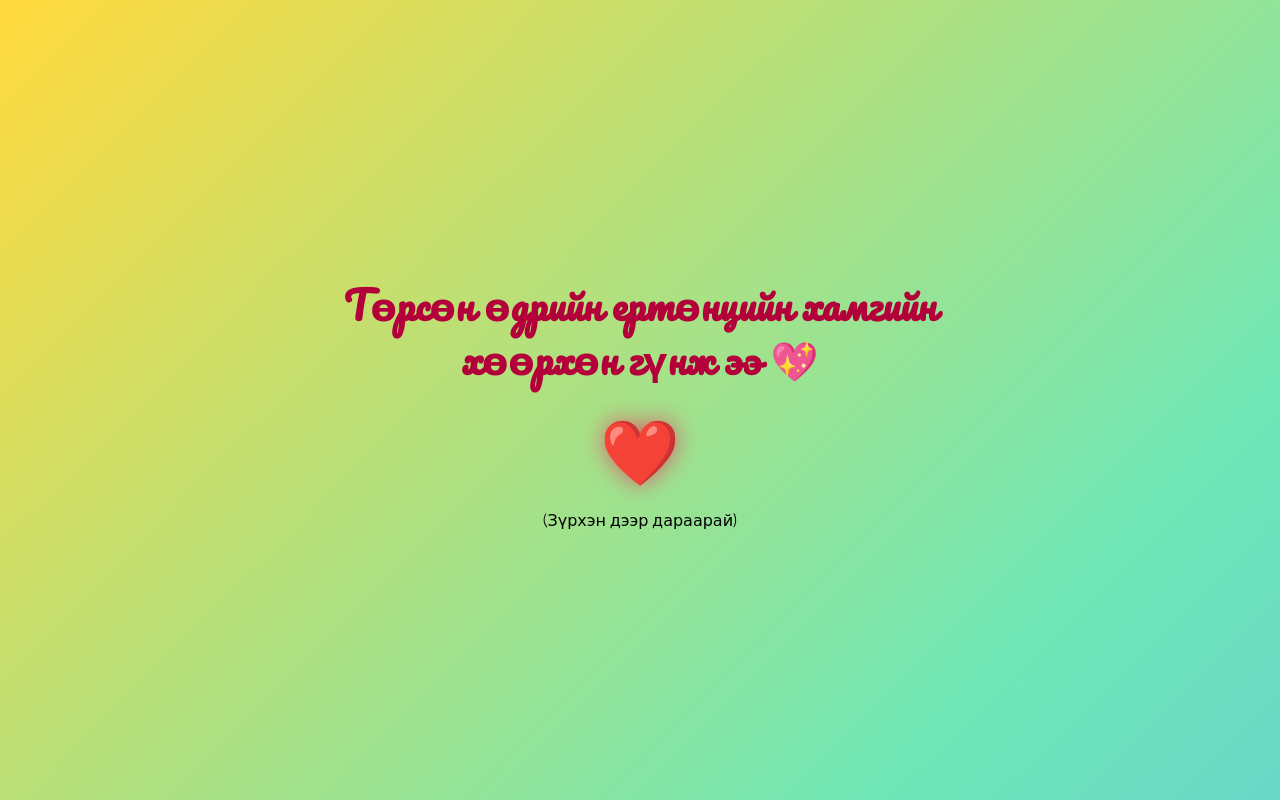
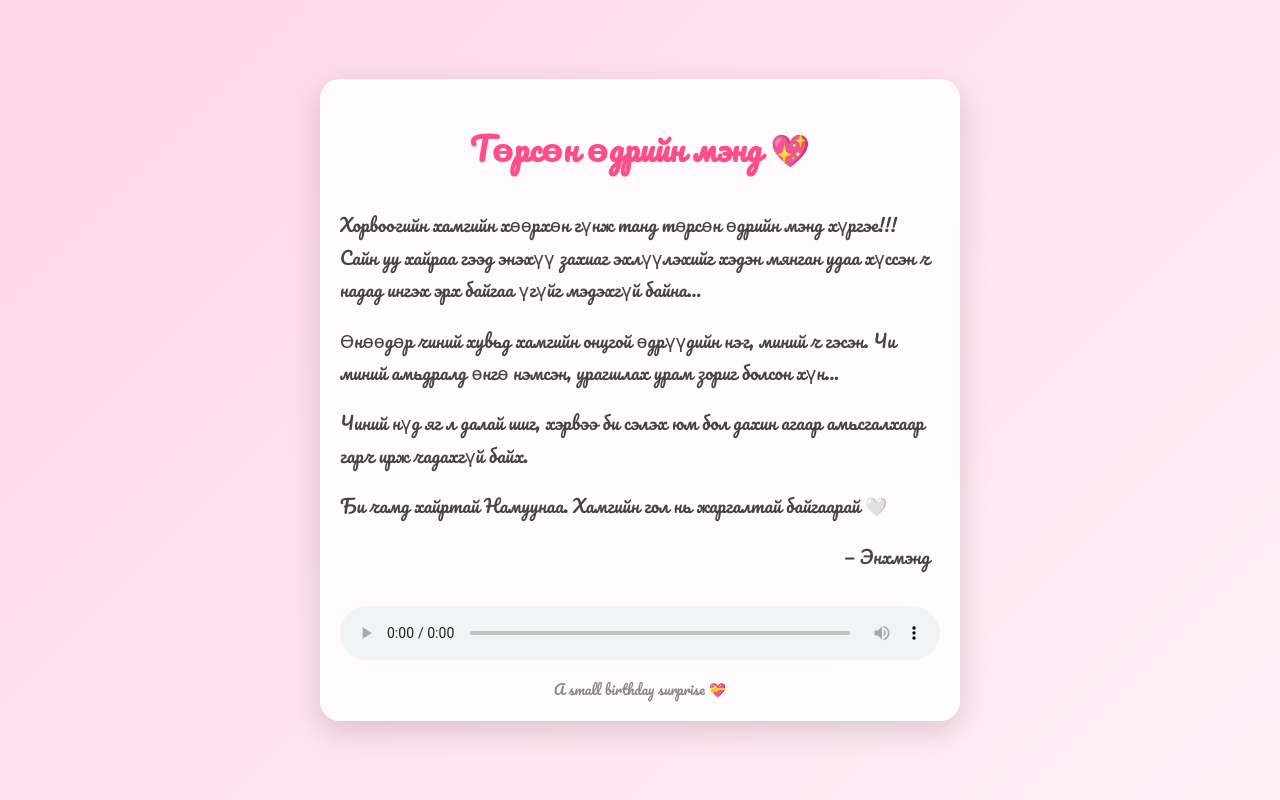
Before and after one commit to enkhmendcn-lgtm/for-Nanu, a plain HTML site: page index.html in a window 1280 px wide. Drawn offline with Linux system fonts and the light colour scheme.

Commit message:
index.html

```diff
--- a/index.html
+++ b/index.html
@@ -2,131 +2,116 @@
 <html lang="mn">
 <head>
   <meta charset="UTF-8" />
-  <meta name="viewport" content="width=device-width, initial-scale=1.0" />
-  <title>Төрсөн өдрийн гэнэтийн бэлэг</title>
+  <meta name="viewport" content="width=device-width, initial-scale=1.0"/>
+  <title>For Nanu 💖</title>
 
-  <!-- Handwritten style font -->
-  <link href="https://fonts.googleapis.com/css2?family=Pacifico&family=Handlee&display=swap" rel="stylesheet">
+  <!-- Google Font -->
+  <link href="https://fonts.googleapis.com/css2?family=Pacifico&display=swap" rel="stylesheet">
 
   <style>
     body {
       margin: 0;
-      height: 100vh;
-      font-family: 'Handlee', cursive;
-      background: linear-gradient(135deg,
-        #ffb6c1,
-        #ffffff,
-        #ff4d6d,
-        #ffd93d,
-        #6ee7b7,
-        #60a5fa);
-      background-size: 400% 400%;
-      animation: gradientMove 12s ease infinite;
+      min-height: 100vh;
+      background: linear-gradient(135deg, #ffd6e8, #fff0f6);
       display: flex;
+      justify-content: center;
       align-items: center;
-      justify-content: center;
-      overflow: hidden;
+      font-family: 'Pacifico', cursive;
     }
 
-    @keyframes gradientMove {
-      0% { background-position: 0% 50%; }
-      50% { background-position: 100% 50%; }
-      100% { background-position: 0% 50%; }
-    }
-
-    .slide {
-      display: none;
-      text-align: center;
-      padding: 35px;
-      max-width: 650px;
-      animation: fadeIn 1.2s ease;
-    }
-
-    .active {
-      display: block;
+    .card {
+      width: 90%;
+      max-width: 600px;
+      background: rgba(255, 255, 255, 0.85);
+      border-radius: 20px;
+      box-shadow: 0 10px 30px rgba(0,0,0,0.15);
+      padding: 20px;
     }
 
     h1 {
-      font-family: 'Pacifico', cursive;
-      color: #b3003b;
-      font-size: 2.4rem;
-      line-height: 1.4;
-    }
-
-    .heart {
-      font-size: 3.5rem;
-      cursor: pointer;
-      margin-top: 35px;
-      animation: pulse 1.2s infinite;
-      filter: drop-shadow(0 0 10px rgba(255,0,80,0.6));
+      text-align: center;
+      color: #ff4d88;
+      margin-bottom: 15px;
     }
 
     .letter {
-      background: rgba(255,255,255,0.88);
-      border-radius: 25px;
-      padding: 30px;
-      color: #333;
-      line-height: 1.9;
-      font-size: 1.15rem;
-      box-shadow: 0 20px 40px rgba(0,0,0,0.15);
+      max-height: 60vh;          /* 🔥 ЭНД ГҮЙЛГЭНЭ */
+      overflow-y: auto;
+      padding-right: 10px;
+      color: #444;
+      line-height: 1.8;
+      font-size: 18px;
     }
 
-    .letter p {
-      margin: 0;
+    /* Scrollbar гоё болгох */
+    .letter::-webkit-scrollbar {
+      width: 6px;
+    }
+    .letter::-webkit-scrollbar-thumb {
+      background: #ff9acb;
+      border-radius: 10px;
     }
 
-    @keyframes pulse {
-      0% { transform: scale(1); }
-      50% { transform: scale(1.25); }
-      100% { transform: scale(1); }
+    .music {
+      margin-top: 15px;
+      text-align: center;
     }
 
-    @keyframes fadeIn {
-      from { opacity: 0; transform: translateY(25px); }
-      to { opacity: 1; transform: translateY(0); }
+    audio {
+      width: 100%;
+    }
+
+    .footer {
+      text-align: center;
+      margin-top: 10px;
+      font-size: 14px;
+      color: #888;
     }
   </style>
 </head>
 <body>
 
-  <!-- Slide 1 -->
-  <div class="slide active" id="slide1">
-    <h1>Төрсөн өдрийн ертөнцийн хамгийн хөөрхөн гүнж ээ 💖</h1>
-    <div class="heart" onclick="goNext()">❤️</div>
-    <p>(Зүрхэн дээр дараарай)</p>
-  </div>
-
-  <!-- Slide 2 -->
-  <div class="slide" id="slide2">
-    <audio id="bgm" loop>
-      <source src="Nanuhbd.mp3" type="audio/mpeg">
-      Таны хөтөч аудио тоглуулах боломжгүй байна.
-    </audio>
+  <div class="card">
+    <h1>Төрсөн өдрийн мэнд 💖</h1>
 
     <div class="letter">
       <p>
-        Хорвоогийн хамгийн хөөрхөн гүнж танд төрсөн өдрийн мэнд хүргэе!!!<br><br>
-        Сайн уу хайраа гээд энэхүү захиаг эхлүүлэхийг хэдэн мянган удаа хүссэн ч надад ингэх эрх байгаа үгүйг мэдэхгүй байна. Өнөөдөр чиний хувьд хамгийн онцгой өдрүүдийн нэг, миний ч гэсэн. Яагаад гэж үү. Чи мэдэхгүй байж магадгүй ч миний амьдралд өнгө нэмсэн, урагшлах урам зориг, утга учир, хүсэл болсон хүний хорвоод мэндэлсэн өдөр тохиож байхад онцгой байхын аргагүй.<br><br>
-        Юу юунаас илүүтэй хамгийн эхэнд ертөнц дээрх байж болох бүх сайхан зүйлсийг хүсье. Энэ захиаг ингээд өөрийн гараар бичиж өгөөд сэтгэлээ илчлээд зогсохыг маш их хүсэж байгаа ч чадахгүй байгааг минь уучлаарай.<br><br>
-        Наран зүгийн салхи зөөлөн сэвэлзсээр гуниг хурсан миний ертөнцийг гийгүүлнэ, надад ирсэн чимээгүй дурлалын мөнхийн салхи нь чи байлаа Намуунаа. Цаг хугацаа өнгөрөхийн хэрээр сэтгэл минь өөр нэгэнд бус зөвхөн чам руу тэмүүлээд байх шиг, өдөр солигдох шөнө болгон сарыг харах шалтгаан минь чи болоод байх шиг.<br><br>
-        Чи надад итгэхгүй байх л даа, гэхдээ өдөртөө уулзаж чадаагүй гуниг, хамт байхыг мөрөөдсөн нууцхан хүслээ шөнө бүр зүүдэндээ биелүүлэх юм. Чиний нүд яг л далай шиг, хэрвээ би сэлэх юм бол дахин агаар амьсгалхаар гарч ирж чадахгүй байх. Аадар бороо элсэн цөлд асгардаггүй шиг өөр нэгэнд дусаж үзээгүй миний сэтгэл чи гэх цорын ганц цэцгэн дээр өөрийн эрхгүй шиврэн орно.<br><br>
-        Мэдээж олон саад бэрхшээл тулгарсан ч, олон олон өвдөлтийг авсан ч ганц л удаа намайг гэхийг чинь хүлээсээр гурван жилийг үдэж өнөөдрийн би энд иржээ.<br><br>
-        Ганцхан чи л инээж байвал, харцанд чинь гуниг биш гэрэл цацарч байвал хүсэл минь биелэнэ. Чамд гэж анхны бүхнийг хийж сурна. Амсуулж чадаагүй анх удаа хийсэн бялуунаас эхлээд…<br><br>
-        Манай найзууд надаас асуудаг байсан л даа. Намайг чамд сайн юм уу гээд. Тэр болгонд нь ганц л хэлдэг байсан зүйл минь “сайн бишээ, бүр хайртай” гэдэг байлаа.<br><br>
-        Хэдэн мянга, хэдэн сая удаа хэлэх гээд хэлж чадаагүй миний сүүлийн үг: Би чамд хайртай Намуунаа. Гол нь гол нь жаргалтай байгаарай. Юу ч болсон өөрийнхөө хүслээр шийдээрэй. Ямар ч зүйл байсан би зүгээрээ. Тийм ээ, зүгээр. Шалтгаан нь чи л учраас.<br><br>
-        Төрсөн өдрийн мэнд хүргэе, хайртай шүү.<br><br>
+        Хорвоогийн хамгийн хөөрхөн гүнж танд төрсөн өдрийн мэнд хүргэе!!!
+        Сайн уу хайраа гээд энэхүү захиаг эхлүүлэхийг хэдэн мянган удаа хүссэн ч
+        надад ингэх эрх байгаа үгүйг мэдэхгүй байна...
+      </p>
+
+      <p>
+        Өнөөдөр чиний хувьд хамгийн онцгой өдрүүдийн нэг, миний ч гэсэн.
+        Чи миний амьдралд өнгө нэмсэн, урагшлах урам зориг болсон хүн...
+      </p>
+
+      <p>
+        Чиний нүд яг л далай шиг,
+        хэрвээ би сэлэх юм бол дахин агаар амьсгалхаар гарч ирж чадахгүй байх.
+      </p>
+
+      <p>
+        Би чамд хайртай Намуунаа.
+        Хамгийн гол нь жаргалтай байгаарай 🤍
+      </p>
+
+      <p style="text-align:right;">
         — Энхмэнд
       </p>
     </div>
+
+    <div class="music">
+      <audio controls autoplay loop>
+        <source src="Nanuhbd.mp3" type="audio/mpeg">
+        Таны браузер дуу тоглуулахыг дэмжихгүй байна.
+      </audio>
+    </div>
+
+    <div class="footer">
+      A small birthday surprise 💝
+    </div>
   </div>
-
-  <script>
-    function goNext() {
-      document.getElementById('slide1').classList.remove('active');
-      document.getElementById('slide2').classList.add('active');
-      document.getElementById('bgm').play();
-    }
-  </script>
 
 </body>
 </html>
```
